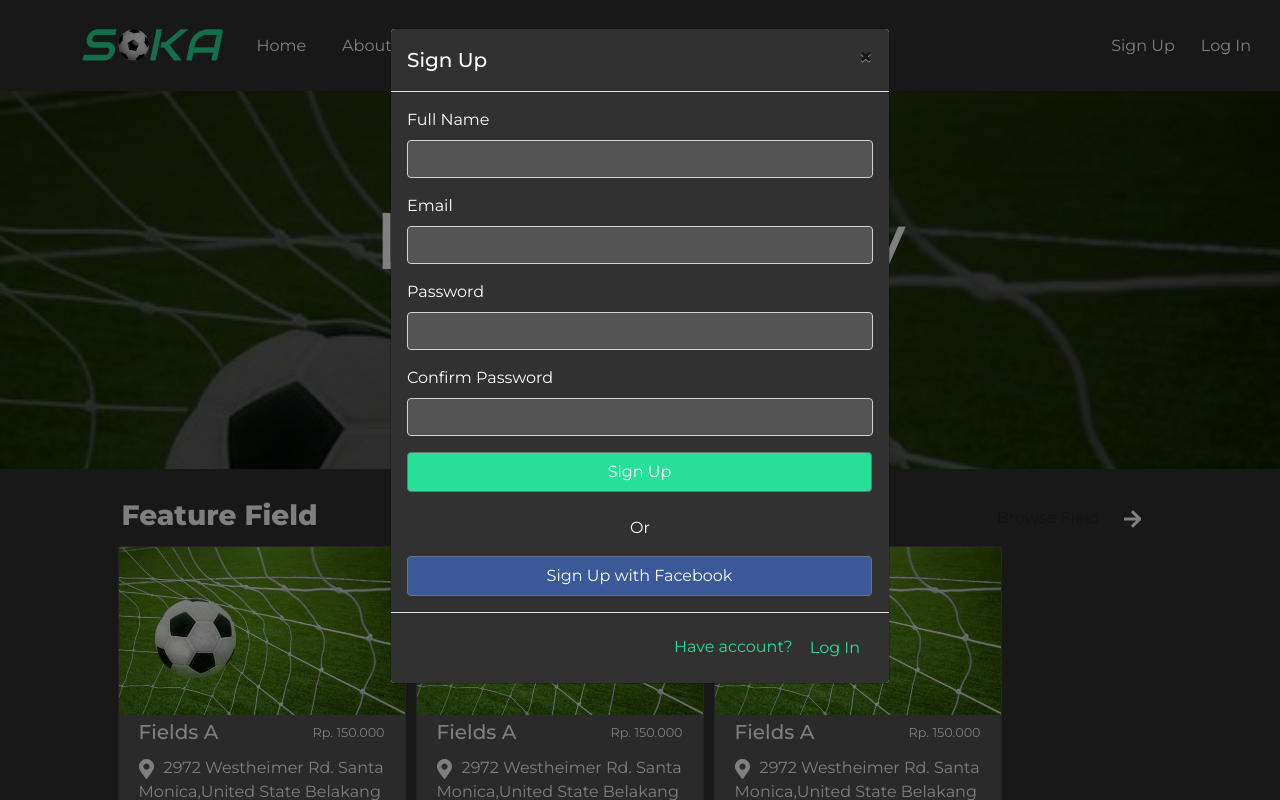
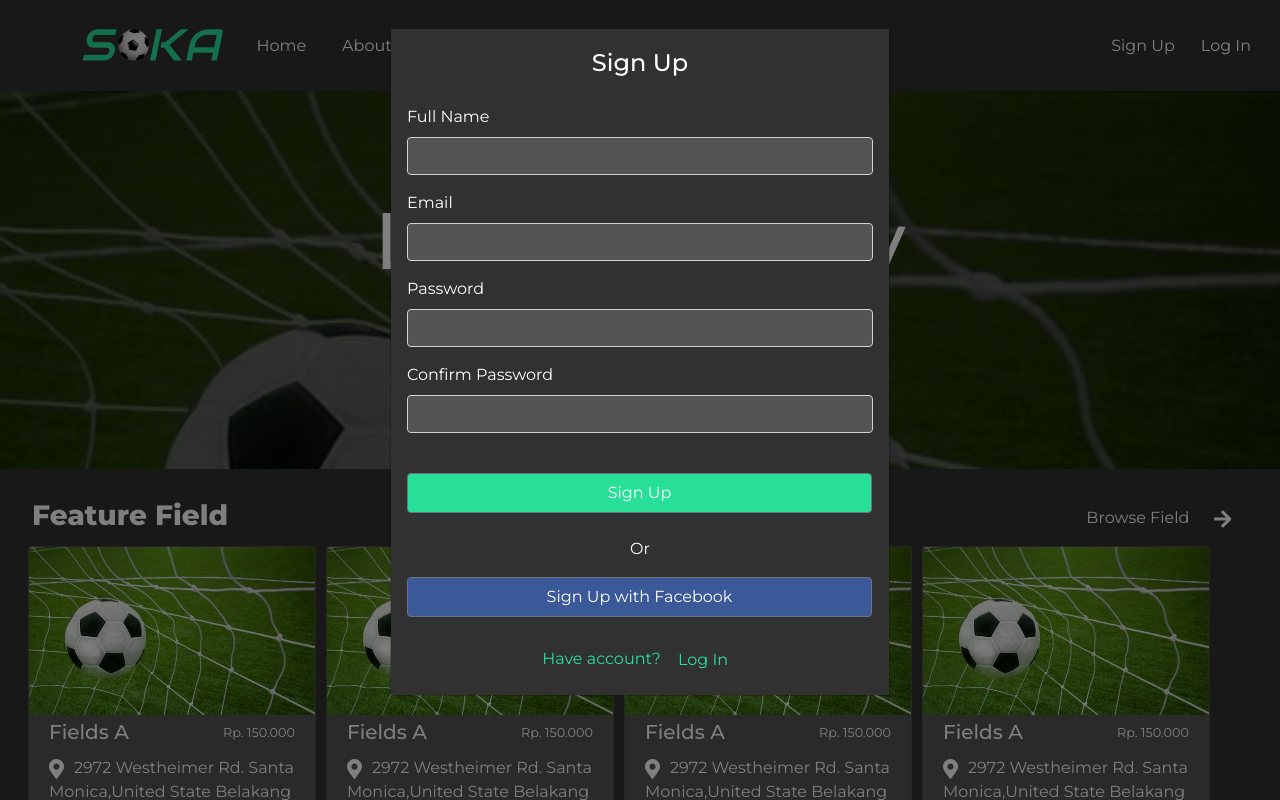
Before and after one commit to Teddy-FN/Fix-Project, a React (Create React App) app: page / in a window 1280 px wide. Both pictures are taken after a click on the button "Sign Up". Shown: the top 800 px of the page. Built offline with nearby package versions, Linux system fonts and the light colour scheme.

Commit message:
finishing the css

```diff
--- a/package.json
+++ b/package.json
@@ -14,11 +14,11 @@
     "@testing-library/react": "^11.2.2",
     "@testing-library/user-event": "^12.6.0",
     "bootstrap": "^4.5.3",
+    "jquery": "^3.5.1",
+    "node-sass": "^5.0.0",
     "react": "^17.0.1",
     "react-bootstrap": "^1.4.3",
     "react-browser-router": "^2.1.2",
-    "node-sass": "^5.0.0",
-    "jquery": "^3.5.1",
     "react-dom": "^17.0.1",
     "react-router-dom": "^5.2.0",
     "react-scripts": "4.0.1",
--- a/src/App.js
+++ b/src/App.js
@@ -1,8 +1,8 @@
 import React from 'react'
 import HeaderNonAuth from './pages/header/headerNonAuth'
 import LandingPage from '../src/pages/landingPage/landingPage'
+import FieldDetails from './pages/fieldDetail/fieldDetail'
 import BrowseFields from './pages/FieldList/BrowseFields'
-import FieldDetails from './pages/fieldDetail/fieldDetail'
 import PlayerList from './pages/playerList/playerList'
 import Bio from './pages/Profile/Bio'
 import { Switch, Route } from 'react-router-dom'
--- a/src/pages/fieldDetail/fieldDetail.jsx
+++ b/src/pages/fieldDetail/fieldDetail.jsx
@@ -12,7 +12,7 @@ import {
 } from 'react-bootstrap';
 import { Link } from 'react-router-dom';
 import { Card, CardBody } from 'reactstrap';
-import { Rating } from '@material-ui/lab';
+//import { Rating } from '@material-ui/lab';
 
 const FieldDetail = () => {
 
@@ -147,13 +147,13 @@ const FieldDetail = () => {
                                 <b>Speedwagon</b>
                             </h4>
                             <div className='rating'>
-                                <Rating
+                                {/* <Rating
                                     name='half-rating-read'
                                     defaultValue={5}
                                     precision={0.2}
                                     max={5}
                                     readOnly
-                                />
+                                /> */}
                             </div>
                             <p className='review-p'>Lorem ipsum dolor sit amet consectetur, adipisicing elit. Qui aspernatur maxime possimus cum fuga! Autem odio temporibus voluptatum deleniti distinctio illum excepturi, cumque laboriosam perspiciatis esse placeat a inventore consequuntur.</p>
                         </CardBody>
@@ -165,13 +165,13 @@ const FieldDetail = () => {
                                 <b>Dio Brando</b>
                             </h4>
                             <div className='rating'>
-                                <Rating
+                                {/* <Rating
                                     name='half-rating-read'
                                     defaultValue={1}
                                     precision={0.2}
                                     max={5}
                                     readOnly
-                                />
+                                /> */}
                             </div>
                             <p className='review-p'>This place stinks</p>
                         </CardBody>
--- a/src/pages/header/header.css
+++ b/src/pages/header/header.css
@@ -14,7 +14,7 @@
 }
 
 .btn-header {
-    margin-right: 30px;
+    margin-right: 50px !important;
     color: white !important;
 }
 
@@ -25,10 +25,9 @@
     border-radius: 50%;
 }
 
-.modal-header {
-   background-color: #313131;
+.modal-title {
    color: white;
-   text-align: justify;
+   text-align: center;
 }
 
 .modal-body {
@@ -72,9 +71,14 @@
     color: #28df99;
 }
 
-.statement {
+.statement-login {
     color: #28df99;
-    text-align: center;
+    margin-left: 29%;
+}
+
+.statement-signup {
+    color: #28df99;
+    margin-left: 19%;
 }
 
 .dropdown-menu-header {
--- a/src/pages/header/headerAuth.jsx
+++ b/src/pages/header/headerAuth.jsx
@@ -2,6 +2,7 @@ import React from 'react'
 import 'bootstrap/dist/css/bootstrap.css'
 import Logo from '../../assets/img/logo.png'
 import Profile from '../../assets/img/profile.jpg'
+import LandingPage from '../landingPage/landingPage'
 import '../header/header.css'
 
 const HeaderAuth = () => {
@@ -11,13 +12,17 @@ const HeaderAuth = () => {
             <div class="collapse navbar-collapse" id="navbarSupportedContent">
                 <ul class="navbar-nav mr-auto">
                     <li class="nav-item active">
+                    <Link to="/">
                         <a class="nav-link" href="#">Home <span class="sr-only">(current)</span></a>
+                    </Link>
                     </li>
                     <li class="nav-item active">
                         <a class="nav-link" href="#">About <span class="sr-only">(current)</span></a>
                     </li>
                     <li class="nav-item active">
+                    <Link to="/browseFields">
                         <a class="nav-link" href="#">Browse <span class="sr-only">(current)</span></a>
+                    </Link>
                     </li>
                 </ul>
             </div>
--- a/src/pages/header/headerNonAuth.jsx
+++ b/src/pages/header/headerNonAuth.jsx
@@ -2,6 +2,7 @@ import React, { useState } from 'react'
 import 'bootstrap/dist/css/bootstrap.css'
 import Logo from '../../assets/img/logo.png'
 import '../header/header.css'
+import { Link } from 'react-router-dom'
 import { Button, Modal, ModalHeader, ModalBody, ModalFooter,Label, Input, FormGroup } from 'reactstrap'
 
 const HeaderNonAuth = () => {
@@ -17,21 +18,26 @@ const HeaderNonAuth = () => {
             <div class="collapse navbar-collapse" id="navbarSupportedContent">
                 <ul class="navbar-nav mr-auto">
                     <li class="nav-item active">
+                    <Link to="/">
                         <a class="nav-link" href="#">Home <span class="sr-only">(current)</span></a>
+                    </Link>
                     </li>
                     <li class="nav-item active">
                         <a class="nav-link" href="#">About <span class="sr-only">(current)</span></a>
                     </li>
                     <li class="nav-item active">
+                        <Link to="/browseFields">
                         <a class="nav-link" href="#">Browse <span class="sr-only">(current)</span></a>
+                        </Link>
                     </li>
                 </ul>
             </div>
             <div>
                 <Button class="btn-header" style={{color: 'white'}} color="link" onClick={toggleRegist}>Sign Up</Button>
                     <Modal isOpen={modalRegist} toggle={toggleRegist}>
-                        <ModalHeader class="modal-header" toggle={toggleRegist}>Sign Up</ModalHeader>
                         <ModalBody className="modal-body">
+                            <h4 class="modal-title"> Sign Up</h4>
+                            <br />
                             <FormGroup >
                                 <Label className="label" for="fullName">Full Name</Label>
                                 <Input className="modal-form" style={{backgroundColor: '#545454'}}
@@ -65,22 +71,23 @@ const HeaderNonAuth = () => {
                                     id="passwordUser"
                                 />
                             </FormGroup>
+                            <br />
                             <Button className="submit-button" style={{backgroundColor: '#28df99'}} onClick={toggleRegist}>Sign Up</Button>
                             <br />
                             <br />
                             <p class="para" >Or</p>
                             <Button className="facebook-button" style={{backgroundColor: '#3b5998'}} onClick={toggleLogin}>Sign Up with Facebook</Button>
+                            <br />
+                            <br />
+                            <span class="statement-login" >Have account? <Button color="link" style={{color: '#28df99'}} onClick={toggleLogin}>Log In</Button></span>
                         </ModalBody>
-                        <ModalFooter className="modal-foter">
-                            <span class="statement" >Have account? <Button color="link" style={{color: '#28df99'}} onClick={toggleLogin}>Log In</Button></span>
-                        </ModalFooter>
                     </Modal>
             </div>
             <div >
                 <Button class="btn-header" style={{color: 'white'}} color="link" onClick={toggleLogin}>Log In</Button>
                     <Modal isOpen={modalLogin} toggle={toggleLogin}>
-                        <ModalHeader class="modal-header" toggle={toggleLogin}>Log In</ModalHeader>
                         <ModalBody className="modal-body">
+                            <h4 class="modal-title">Log In</h4>
                             <FormGroup>
                                 <Label for="emailUser">Email</Label>
                                 <Input className="modal-form" style={{backgroundColor: '#545454'}}
@@ -103,10 +110,10 @@ const HeaderNonAuth = () => {
                             <br />
                             <p class="para">Or</p>
                             <Button className="facebook-button" style={{backgroundColor: '#3b5998'}} onClick={toggleLogin}>Log In with Facebook</Button>
+                            <br />
+                            <br />
+                            <span class="statement-signup">Don't have an account? <Button className="crosing-button" style={{color: '#28df99'}} color="link" onClick={toggleRegist}>Sign Up</Button></span>
                         </ModalBody>
-                        <ModalFooter className="modal-footer">
-                            <span class="statement">Don't have an account? <Button className="crosing-button" style={{color: '#28df99'}} color="link" onClick={toggleRegist}>Sign Up</Button></span>
-                        </ModalFooter>
                     </Modal>
                 </div>
         </nav>
--- a/src/pages/landingPage/card.css
+++ b/src/pages/landingPage/card.css
@@ -71,13 +71,13 @@ body {
 
 .landingPageCards {
     margin: 0 auto;
-    width: 86%;
+    width: 100%;
 }
 
 .content {
     display: flex;
     flex-wrap: wrap;
-    margin: 0 auto;
+    margin: auto;
 }
 
 .main {
@@ -88,7 +88,7 @@ body {
 .card {
     background-color: #545454;
     color: #fff;
-    margin: 5px;
+    margin-left: 5px;
 }
 
 .card-body {
--- a/src/pages/landingPage/card.jsx
+++ b/src/pages/landingPage/card.jsx
@@ -17,7 +17,7 @@ const Cards = () => {
       <div className="landingPageCards">
         <h3 className="feature-title">Feature Field</h3>
         <Link to='/browseFields'>
-          <button className="btn goto">Browse Field <FontAwesomeIcon icon={faArrowRight} class="map right" /></button>
+          <button className="btn goto" style={{color: 'white'}}>Browse Field <FontAwesomeIcon icon={faArrowRight} class="map right" /></button>
         </Link>
         <br />
         <br />
--- a/src/pages/landingPage/landingPage.jsx
+++ b/src/pages/landingPage/landingPage.jsx
@@ -8,8 +8,6 @@ import Cards from './card'
 function LandingPage() {
     return (
         <div>
-            {/* <HeaderNonAuth /> */}
-            {/* <HeaderAuth /> */}
             <Jumbotron />
             <Cards />
         </div>
```
Also changed, not shown: 2 other files (tests, documents, lock files or other folders).
